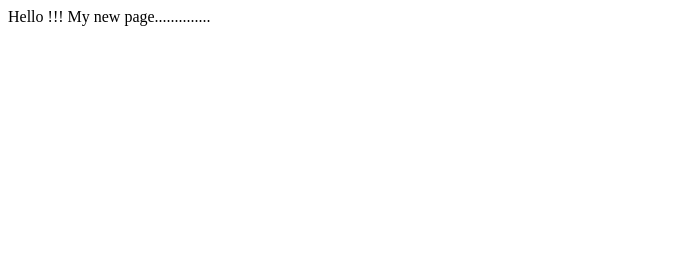
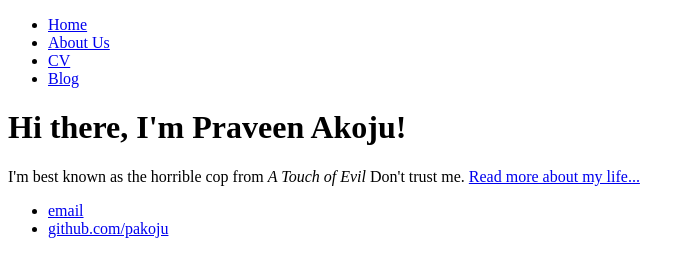
Before and after one commit to pakoju/test, a plain HTML site: page index.html in a window 1280 px wide. Shown: the whole page, without its empty margins (0-695 px from the left). Drawn offline with Linux system fonts and the light colour scheme.

```diff
--- a/index.html
+++ b/index.html
@@ -1,2 +1,28 @@
-Hello !!!
-My new page..............
+<!DOCTYPE html>
+<html>
+	<head>
+		<title>Praveen Swathi</title>
+	</head>
+	<body>
+		<nav>
+    		<ul>
+        		<li><a href="/">Home</a></li>
+	        	<li><a href="/about">About Us</a></li>
+        		<li><a href="/cv">CV</a></li>
+        		<li><a href="/blog">Blog</a></li>
+    		</ul>
+		</nav>
+		<div class="container">
+    		<div class="blurb">
+        		<h1>Hi there, I'm Praveen Akoju!</h1>
+				<p>I'm best known as the horrible cop from <em>A Touch of Evil</em> Don't trust me. <a href="/about">Read more about my life...</a></p>
+    		</div><!-- /.blurb -->
+		</div><!-- /.container -->
+		<footer>
+    		<ul>
+        		<li><a href="mailto:praveen.akoju@gmail.com">email</a></li>
+        		<li><a href="https://github.com/hankquinlan">github.com/pakoju</a></li>
+			</ul>
+		</footer>
+	</body>
+</html>
```
